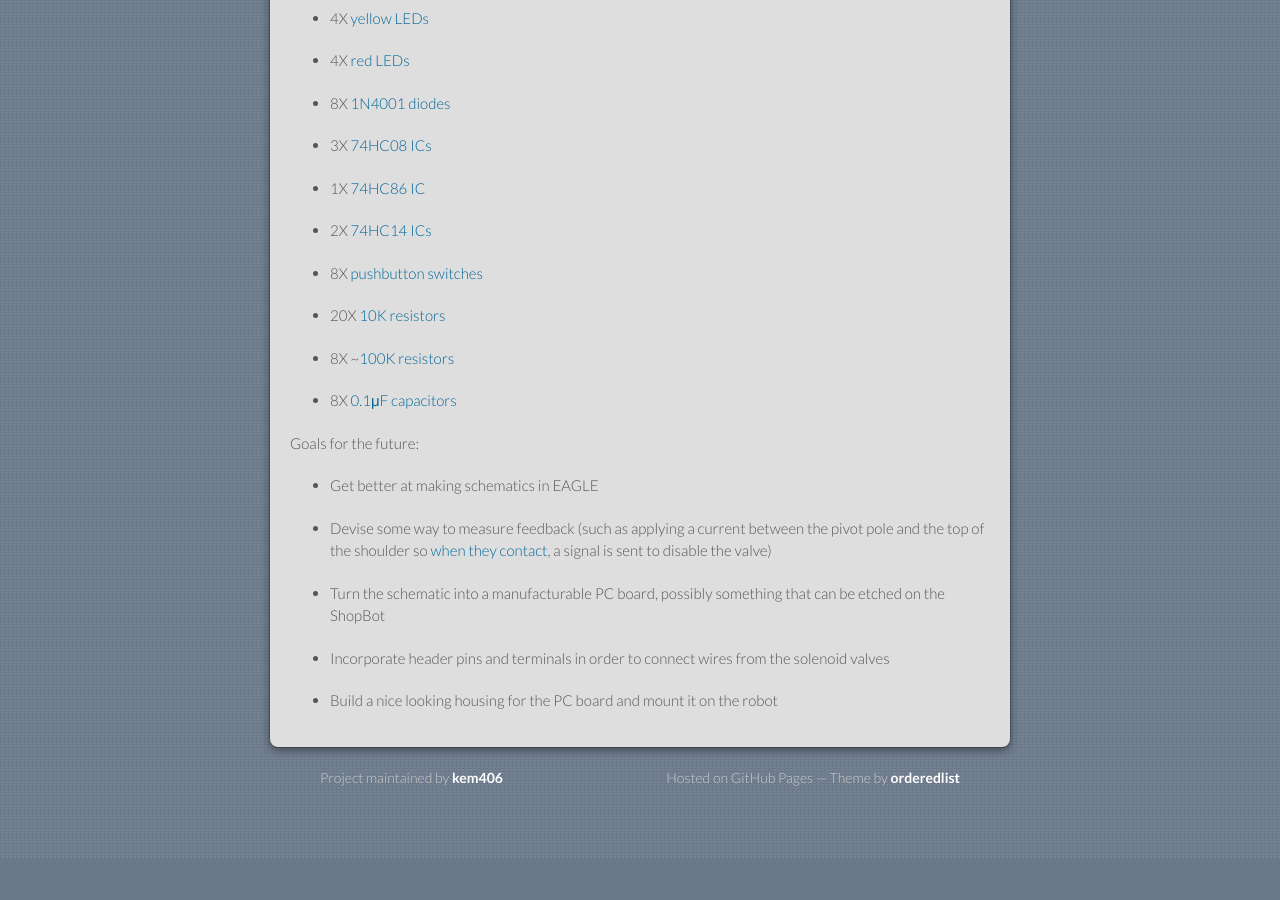
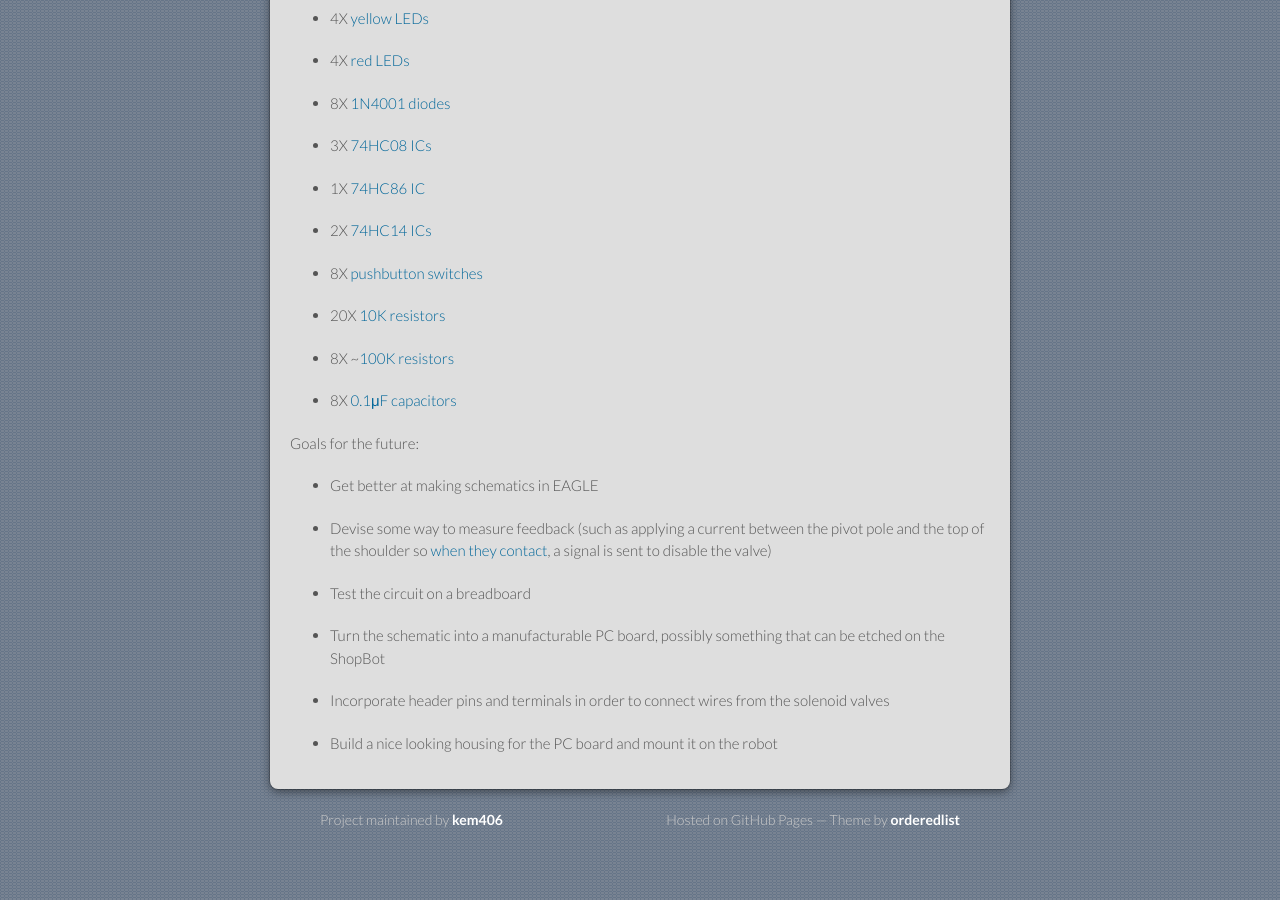
Before and after one commit to kem406/ENSC-E123, a Jekyll site: the page built from index.md, in a window 1280 px wide and 900 px high, scrolled down 5097 px. Built offline with Jekyll 4.4.1, drawn with Linux system fonts in a browser that asks for light colours; before the commit the page ends 5955 px from its top, so only the background shows below that.

Commit message:
Update index.md

```diff
--- a/index.md
+++ b/index.md
@@ -127,6 +127,8 @@ Goals for the future:
 
 * Devise some way to measure feedback (such as applying a current between the pivot pole and the top of the shoulder so [when they contact](https://www.youtube.com/watch?v=t5dK5Kn9nus&t=10s), a signal is sent to disable the valve)
 
+* Test the circuit on a breadboard
+
 * Turn the schematic into a manufacturable PC board, possibly something that can be etched on the ShopBot
 
 * Incorporate header pins and terminals in order to connect wires from the solenoid valves
```
